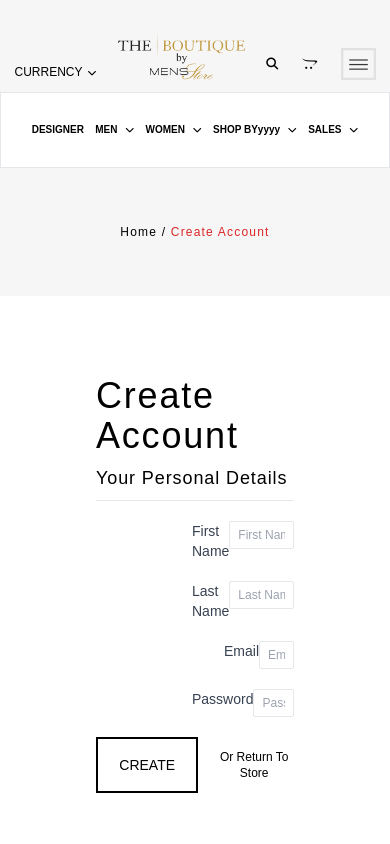
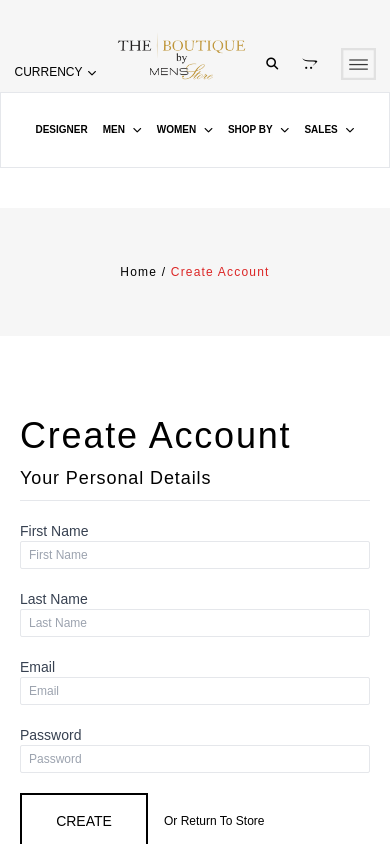
Before and after one commit to faizanRajpoot/pubRepo, a React (Create React App) app: page /Account in a window 390 px wide. Shown: the top 844 px of the page. Built offline with nearby package versions, Linux system fonts and the light colour scheme.

Commit message:
Talha:Responsive

```diff
--- a/src/components/Account/Account.js
+++ b/src/components/Account/Account.js
@@ -10,64 +10,73 @@ export default function Account() {
   console.log(formState?.errors?.name?.message);
 
   return (
-    <div className="w-full h-screen  ">
+    <div className="w-full h-full py-10">
       <div className="w-full h-40 bg-[#F6F6F6] flex justify-center items-center md:h-32 sm:h-32">
         <h1 className="text-xs tracking-widest">
           Home / <span className="text-red-600"> Create Account </span>
         </h1>
       </div>
 
-      <div className="w-full h-96  px-24">
-        <div className="w-full h-96 pt-20">
+      <div className="w-full  py-10 mt-10 px-24 md:px-5 md: ">
+        <div className="w-full ">
           <div className="">
             <h1 className="text-4xl tracking-wider">Create Account</h1>
             <h3 className="text-lg mt-2 tracking-wider">
               Your Personal Details
             </h3>
           </div>
-          <div className="w-full h-[1px] bg-gray-200 mt-2"></div>
-          <form className="w-full h-32 " onSubmit={handleSubmit(handle)}>
-            <div className="flex mt-5">
-              <p className="text-sm text-gray-700 w-[128px] ml-24">
+          <div className="w-full h-[1px] bg-gray-200 mt-2 md:w-full"></div>
+          <form className="w-full h-full " onSubmit={handleSubmit(handle)}>
+            <div className="flex mt-5 md:flex md:flex-col">
+              <p className="text-sm text-gray-700 w-[128px] ml-24 md:ml-0">
                 First Name
               </p>
               <input
                 type="text"
                 name="name"
                 placeholder="First Name"
-                className={formState?.errors?.name?.message ?" border-[1px] border-red-800  outline-none text-xs px-2 focus:border-red-300 focus:border-[2px] rounded-md h-7 w-full":" border-[1px] border-gray-200  outline-none text-xs px-2 focus:border-blue-300 focus:border-[1px]   rounded-sm h-7 w-full"}
+                className={
+                  formState?.errors?.first_name?.message
+                    ? " border-[1px] border-red-800  outline-none text-xs px-2 focus:border-red-300 focus:border-[2px] rounded-md h-7 w-full"
+                    : " border-[1px] border-gray-200  outline-none text-xs px-2 focus:border-blue-300 focus:border-[1px] md:  rounded-sm h-7 w-full"
+                }
                 id="shadow"
-                {...register("firdt_name", {
-                  required: "Please enter name"
-              })}
+                {...register("first_name", {
+                  required: "Please enter name",
+                })}
               />
-
             </div>
-            <div className="flex mt-5">
-              <p className="text-sm text-gray-700 w-32  ml-24">Last Name</p>
+            <div className="flex mt-5 md:flex md:flex-col">
+              <p className="text-sm text-gray-700 w-32  ml-24 md:ml-0">Last Name</p>
               <input
                 type="text"
                 placeholder="Last Name"
-                className={formState?.errors?.name?.message ?" border-[1px] border-red-800  outline-none text-xs px-2 focus:border-red-300 focus:border-[2px] rounded-md h-7 w-full":" border-[1px] border-gray-200  outline-none text-xs px-2 focus:border-blue-300 focus:border-[1px]   rounded-sm h-7 w-full"}
+                className={
+                  formState?.errors?.last_name?.message
+                    ? " border-[1px] border-red-800  outline-none text-xs px-2 focus:border-red-300 focus:border-[2px]  rounded-md h-7 w-full"
+                    : " border-[1px] border-gray-200   outline-none text-xs px-2 focus:border-blue-300 focus:border-[1px]   rounded-sm h-7 w-full"
+                }
                 id="shadow"
                 {...register("last_name", {
-                  required: "Please enter name"
-              })}
+                  required: "Please enter name",
+                })}
               />
             </div>
 
-            <div className="flex mt-5">
-              <p className="text-sm text-gray-700 w-[90px] ml-32">Email</p>
+            <div className="flex mt-5 md:flex md:flex-col">
+              <p className="text-sm text-gray-700 w-[90px] ml-32 md:ml-0">
+                Email
+              </p>
               <input
                 type="text"
                 placeholder="Email"
-                className=" border-[1px] border-gray-200  outline-none text-xs px-2 focus:border-blue-300 focus:border-[1px]   rounded-sm h-7 w-full"
+                className=" border-[1px] border-gray-200  outline-none text-xs px-2 focus:border-blue-300 focus:border-[1px]  rounded-sm h-7 w-full"
                 id="shadow"
               />
             </div>
 
-            <div className="flex mt-5">
-              <p className="text-sm text-gray-700 w-[129px]  ml-24">Password</p>
+            <div className="flex mt-5 md:flex md:flex-col">
+              <p className="text-sm text-gray-700 w-[129px]  ml-24 md:ml-0">Password</p>
               <input
                 type="text"
                 placeholder="Password"
@@ -75,11 +84,8 @@ export default function Account() {
                 id="shadow"
               />
             </div>
-            <button  type="submit" className="flex items-center mt-5 ">
-              <p
-
-                className=" text-sm border-[2px] font-medium uppercase border-black w-32 h-14  flex justify-center items-center"
-              >
+            <button type="submit" className="flex items-center mt-5 ">
+              <p className=" text-sm border-[2px] font-medium uppercase border-black w-32 h-14  flex justify-center items-center">
                 Create
               </p>
 
--- a/src/components/footer/footer.js
+++ b/src/components/footer/footer.js
@@ -14,7 +14,7 @@ export default function Footer(){
                 best fashion and lifestyle brands.
                 <br /> +92 346 6666664
               </p>
-              <div className="md:w-[50%] md:h-20 sm:w-full">
+              <div className="md:w-[50%] md:h-20 md:mt-0 sm:w-full ">
               <h1 className="text-md font-medium text-white mt-10 tracking-tighter ">
                 Connect With Us:
               </h1>
@@ -28,7 +28,7 @@ export default function Footer(){
               </div>
               </div>
             </div>
-            <div className="md:col-span-6 md:w-[50%] md:h-20 md:ml-[75%] md:-mt-20 sm:w-full sm:-ml-0 sm:mt-[300px]">
+            <div className="md:col-span-6 md:w-[50%] md:h-20 md:ml-[75%] md:-mt-20 sm:w-full sm:-ml-0 sm:mt-[240px]">
               <h1 className="text-md font-medium text-white">Opening Time</h1>
               <div className="mt-10 flex flex-col gap-y-4 opacity-80">
                 <p className="text-xs tracking-normal font-thin text-white">
@@ -39,7 +39,7 @@ export default function Footer(){
                 </p>
               </div>
             </div>
-            <div className="md:w-[50%] md:h-20 md:mt-20 sm:w-full">
+            <div className="md:w-[50%] md:h-20 md:mt-80 sm:mt-20 sm:w-full">
               <h1 className="text-md font-medium text-white">Customer Care</h1>
               <div className="mt-10 flex flex-col gap-y-5 opacity-80">
                 <p className="text-xs tracking-normal font-thin text-white">
--- a/src/components/nav/nav.js
+++ b/src/components/nav/nav.js
@@ -32,7 +32,7 @@ let SignUpHistory = useHistory();
               WOMEN <i class="fa-solid fa-chevron-down text-[9px] pl-[5px]"></i>
             </li>
             <li>
-              SHOP BYyyyy{" "}
+              SHOP BY{" "}
               <i class="fa-solid fa-chevron-down text-[9px] pl-[5px]"></i>
             </li>
             <li>
--- a/tailwind.config.js
+++ b/tailwind.config.js
@@ -17,12 +17,12 @@ module.exports = {
           max: "768px",
         },
       ],
-      tab: [
+      sm: [
         {
           max: "700px",
         },
       ],
-      sm: [
+       tab: [
         {
           max: "480px",
         },
```
